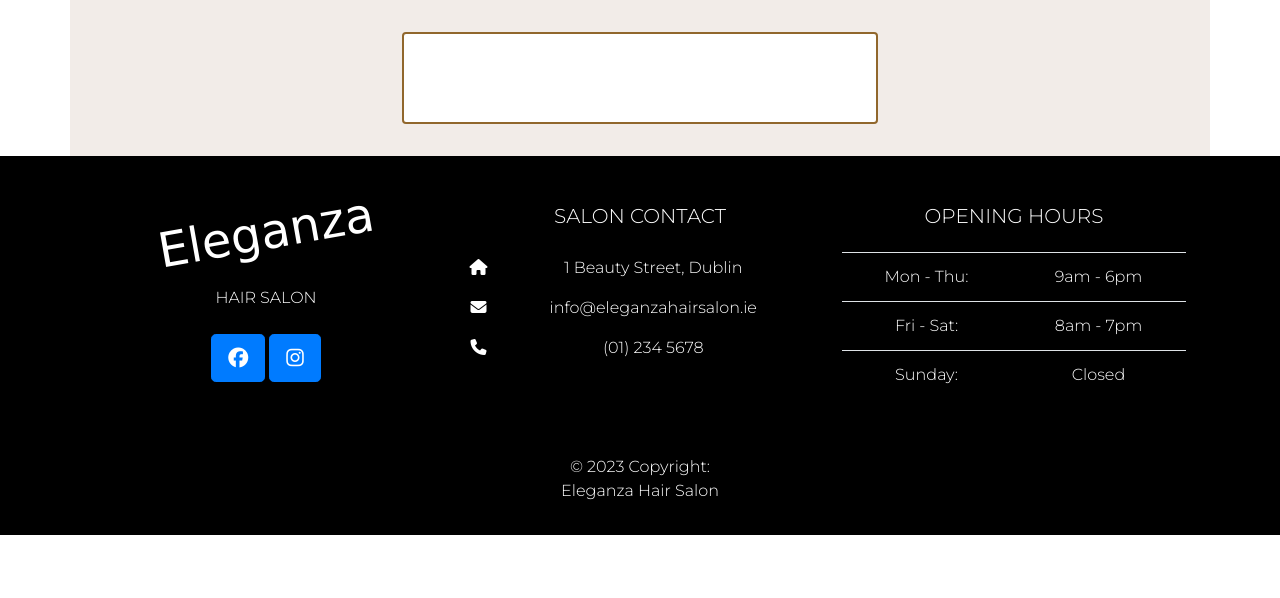
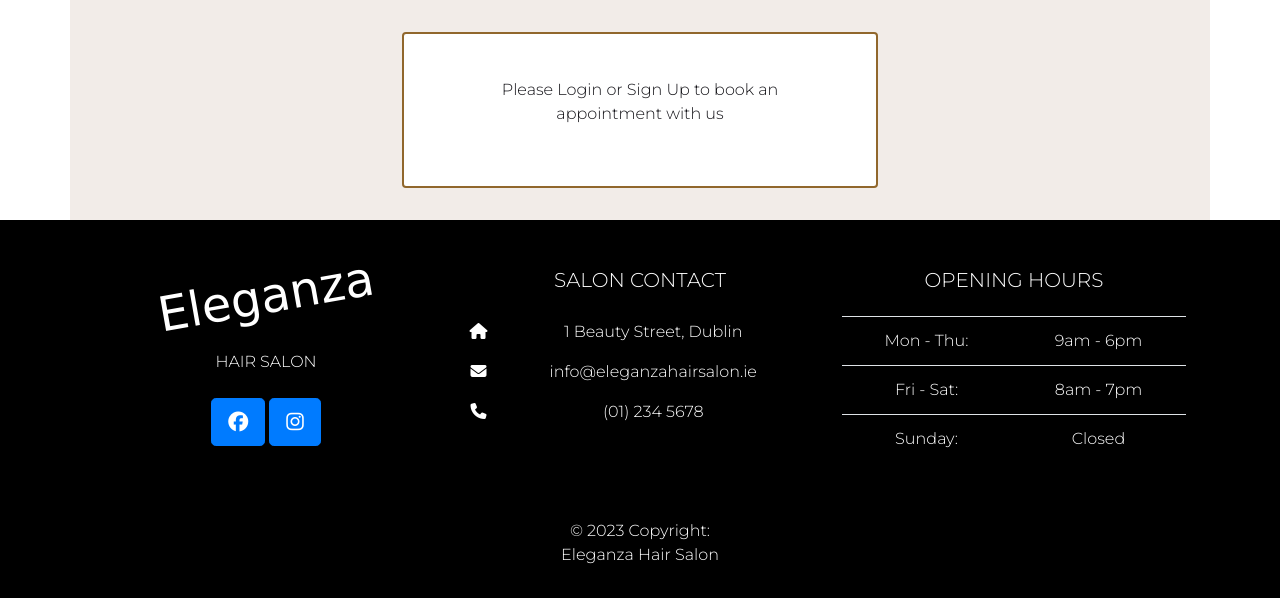
Before and after one commit to ip69719/ci-portfolio-four, a Django app: page /book in a window 1280 px wide. Shown: the part 56-654 px from the top of the page. Run offline with Django 3.2, Linux system fonts and the light colour scheme; some libraries are stand-ins or nearby versions; some web fonts are replaced.

Commit message:
feat: add else statement in book.html to display a message if user is not logged in

```diff
--- a/templates/book.html
+++ b/templates/book.html
@@ -19,6 +19,8 @@
                                 </p>
                             </div>
                         </form>
+                    {% else %}
+                    <p class="text-center">Please Login or Sign Up to book an appointment with us</p>
                     {% endif %}
                 </div>
             </div>
```
